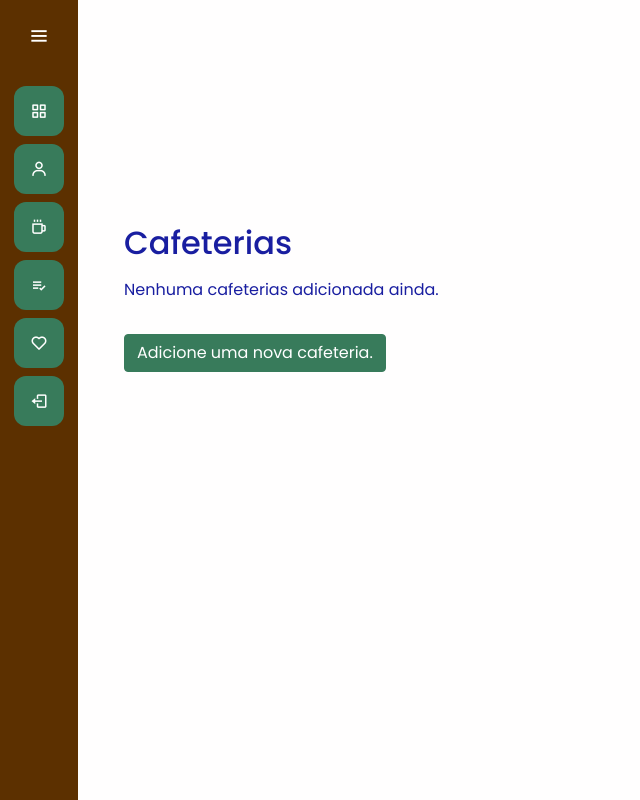
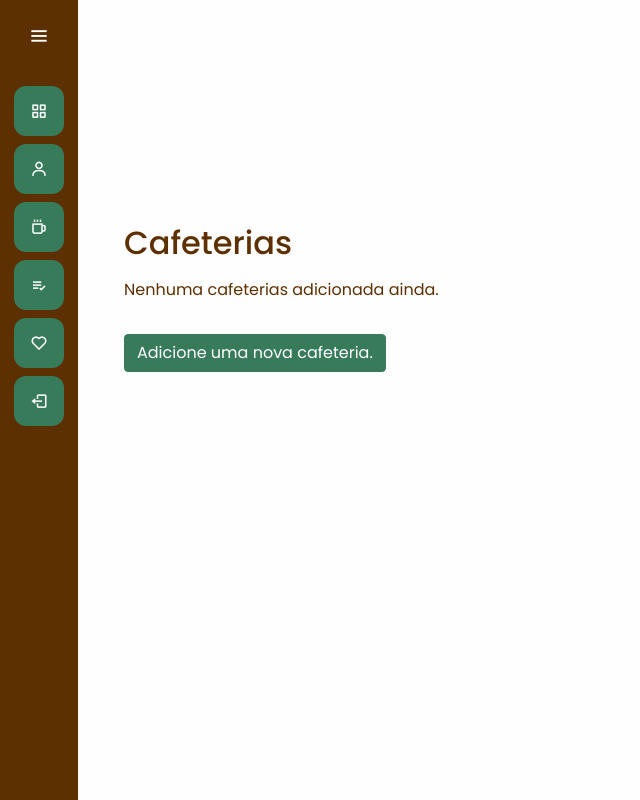
Before and after one commit to LucasSukar/Projeto2.0-G9, a Django app: page /mainapp/biblioteca/ in a window 1280 px wide. Shown: the whole page, without its empty margins (0-640 px from the left). Run offline with Django 5.2, Linux system fonts and the light colour scheme; the visitor is signed in with stand-in values (Sample User, id 1); data that the repository does not hold is empty; parts of the project's set-up code (start-up, migrations or seed data) failed here and were passed over.

Commit message:
mudança no html

```diff
--- a/templates/base.html
+++ b/templates/base.html
@@ -11,6 +11,12 @@
     <link rel="stylesheet" href="{% static '/css/general.css' %}">
     <link href='https://unpkg.com/boxicons@2.0.7/css/boxicons.min.css' rel='stylesheet'>
     <style>
+    .text-primary{
+      color: #387B5B !important;
+    }
+    .home-section {
+      color: #5c3000;
+    }
     .btn-primary.focus,.btn-primary:focus {
     color: #fff;
     background-color: #387B5B;
```
